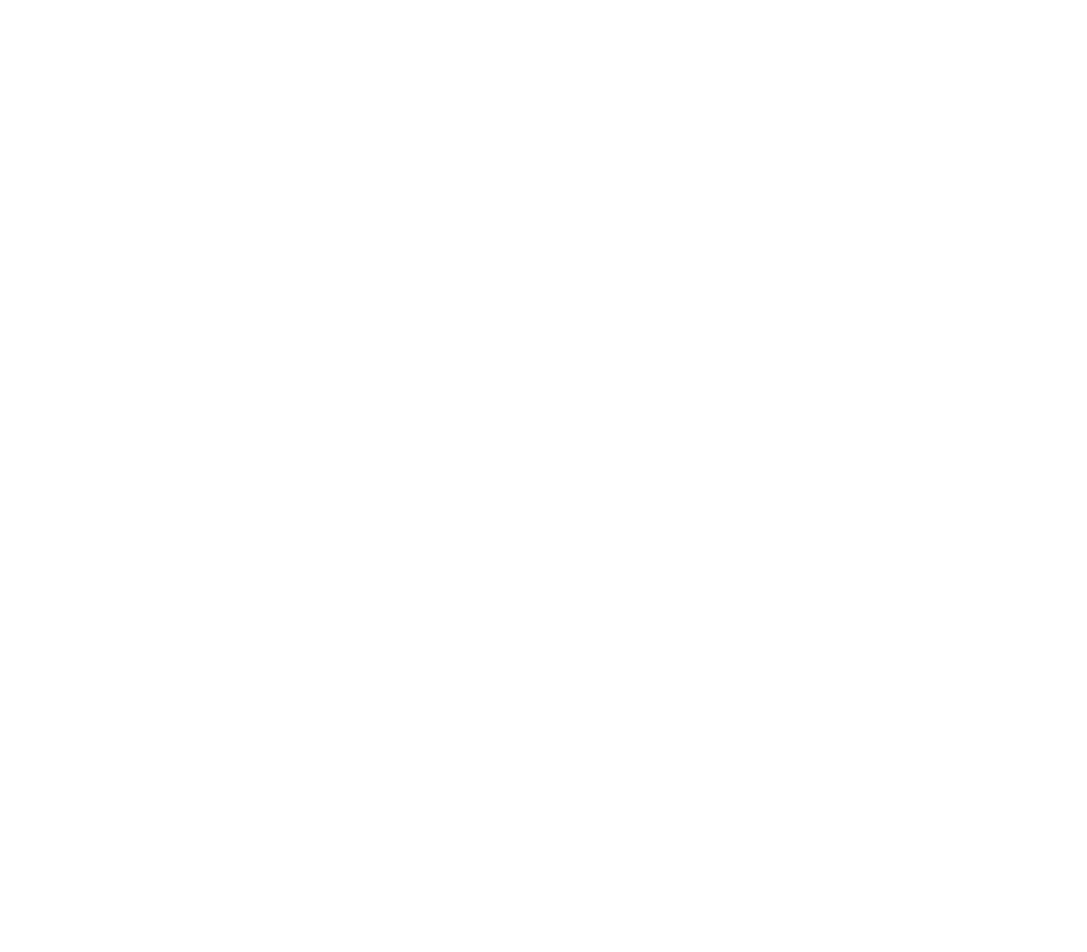
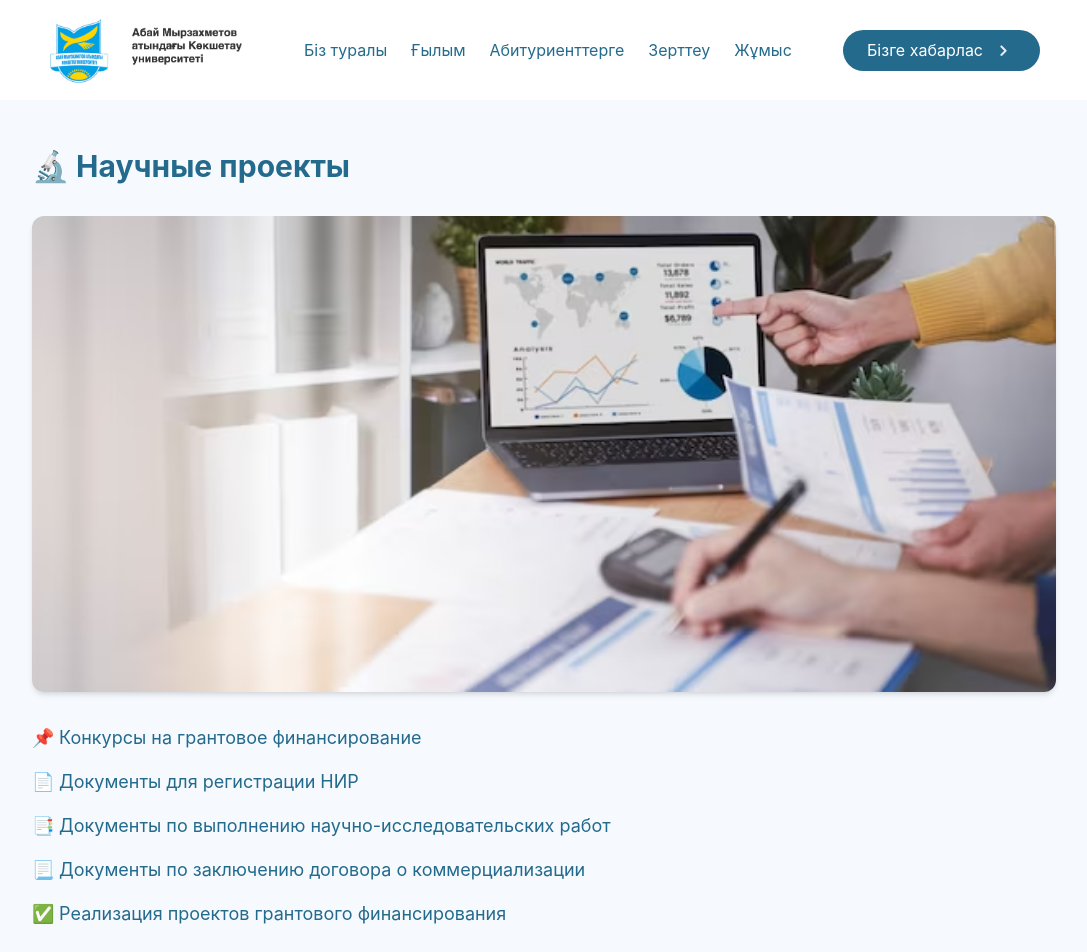
Before and after one commit to dagamaDev/kuam, a Vue app: page /academic-info in a window 1280 px wide. Before the commit this address had no page. Shown: the top 952 px of the page, without its empty margins (96-1183 px from the left). Before the commit the page ends 800 px from the top, so only its background shows below. Built offline with nearby package versions, Linux system fonts and the light colour scheme; the HTML template or start-up script is replaced by a standard one.

Commit message:
feat(sub pages)

```diff
--- a/src/components/academicScienceDepartment.vue
+++ b/src/components/academicScienceDepartment.vue
@@ -84,12 +84,12 @@
 const publishingSection = [
     {
         title: 'Вестник КУ им. Абая Мырзахметова',
-        route: '/publishing',
+        route: '/publications',
         description: 'Научный журнал университета, публикующий статьи преподавателей, студентов и исследователей по различным направлениям.'
     },
     {
         title: 'Научные мероприятия',
-        route: '/faculty-publications',
+        route: '/publications',
         description: 'Информация о конференциях, симпозиумах, семинарах и других научных событиях, проводимых университетом.'
     },
 ]
@@ -99,32 +99,32 @@
     {
         title: 'Научные проекты',
         description: 'Информация о текущих и завершённых научных проектах преподавателей и студентов.',
-        route: '/projects'
+        route: '/academic-info'
     },
     {
         title: 'Регистрация авторских прав',
         description: 'Процедуры и требования для регистрации авторских прав на научные работы.',
-        route: '/copyright'
+        route: '/academic-info'
     },
     {
         title: 'Публикационная активность',
         description: 'Анализ публикационной активности сотрудников, индексируемость и журналы.',
-        route: '/publications'
+        route: '/academic-info'
     },
     {
         title: 'Портфолио ученых',
         description: 'Комплексные профили преподавателей с научными достижениями и публикациями.',
-        route: '/portfolio'
+        route: '/academic-info'
     },
     {
         title: 'Соискание ученых званий',
         description: 'Информация о процессе и критериях получения ученых званий.',
-        route: '/titles'
+        route: '/academic-info'
     },
     {
         title: 'Республиканский конкурс «Лучший преподаватель ВУЗа»',
         description: 'Условия участия и достижения преподавателей в данном конкурсе.',
-        route: '/competition'
+        route: '/academic-info'
     }
 ]
 
--- /dev/null
+++ b/src/views/AcademicInfo.vue
@@ -0,0 +1,46 @@
+<template>
+    <universityHeader />
+    <div class="w-full flex justify-center py-12">
+        <div class="w-4/5 space-y-8">
+            <!-- Заголовок -->
+            <h2 class="text-3xl font-bold text-[#236A8D]">🔬 Научные проекты</h2>
+
+            <!-- Изображение -->
+            <div class="w-full rounded-xl overflow-hidden shadow-md">
+                <img src="../assets/research-banner.png" alt="Научные проекты"
+                    class="w-full object-cover" />
+            </div>
+
+            <!-- Ссылки -->
+            <div class="space-y-4 text-lg">
+                <a href="https://kuam.edu.kz/ru/konkursy-na-grantovoe-finansirovanie#gsc.tab=0" target="_blank"
+                    class="text-[#236A8D] hover:underline block">
+                    📌 Конкурсы на грантовое финансирование
+                </a>
+                <a href="/downloads/docs_registration_nir.zip" class="text-[#236A8D] hover:underline block" download>
+                    📄 Документы для регистрации НИР
+                </a>
+                <a href="/downloads/docs_execution_nir.zip" class="text-[#236A8D] hover:underline block" download>
+                    📑 Документы по выполнению научно-исследовательских работ
+                </a>
+                <a href="/downloads/docs_commercialization.zip" class="text-[#236A8D] hover:underline block" download>
+                    📃 Документы по заключению договора о коммерциализации
+                </a>
+                <a href="https://kuam.edu.kz/ru/realizaciya-proektov-po-grantovomu-finansirovaniyu#gsc.tab=0"
+                    target="_blank" class="text-[#236A8D] hover:underline block">
+                    ✅ Реализация проектов грантового финансирования
+                </a>
+            </div>
+        </div>
+    </div>
+
+    <div>
+        <followNews class="translate-y-1/2" />
+        <universityFooter />
+    </div>
+</template>
+<script setup lang="ts">
+import universityHeader from '../components/universityHeader.vue';
+import followNews from '../components/followNews.vue';
+import universityFooter from '../components/universityFooter.vue';
+</script>
--- /dev/null
+++ b/src/views/PublishingPage.vue
@@ -0,0 +1,47 @@
+<template>
+    <universityHeader />
+    <div class="w-full flex justify-center py-12">
+        <div class="w-4/5 space-y-8">
+            <!-- Title -->
+            <h1 class="text-3xl font-bold text-[#236A8D]">
+                <a href="/publishing" class="hover:underline">Вестник КУ им. Абая Мырзахметова</a>
+            </h1>
+
+            <!-- Text + Expandable Links -->
+            <div class="space-y-2">
+                <p class="text-gray-700">
+                    Научный журнал публикует оригинальные статьи по различным отраслям науки и образования.
+                </p>
+                <ul class="list-disc list-inside text-blue-700 space-y-1">
+                    <li>
+                        <a href="/publishing/rules" class="hover:underline">Правила для авторов</a>
+                    </li>
+                    <li>
+                        <a href="/publishing/policy" class="hover:underline">Редакционная политика</a>
+                    </li>
+                </ul>
+            </div>
+
+            <!-- Archive by Years -->
+            <div>
+                <h2 class="text-xl font-semibold text-[#236A8D] mb-2">Архив выпусков по годам</h2>
+                <ul class="space-y-1 text-blue-700">
+                    <li><a href="/pdf/2024.pdf" target="_blank" class="hover:underline">2024</a></li>
+                    <li><a href="/pdf/2023.pdf" target="_blank" class="hover:underline">2023</a></li>
+                    <li><a href="/pdf/2022.pdf" target="_blank" class="hover:underline">2022</a></li>
+                    <!-- Add more years as needed -->
+                </ul>
+            </div>
+        </div>
+    </div>
+
+    <div>
+        <followNews class="translate-y-1/2" />
+        <universityFooter />
+    </div>
+</template>
+<script setup lang="ts">
+import universityHeader from '../components/universityHeader.vue';
+import followNews from '../components/followNews.vue';
+import universityFooter from '../components/universityFooter.vue';
+</script>
```
Also changed, not shown: src/router.ts (+7 -5 lines).
